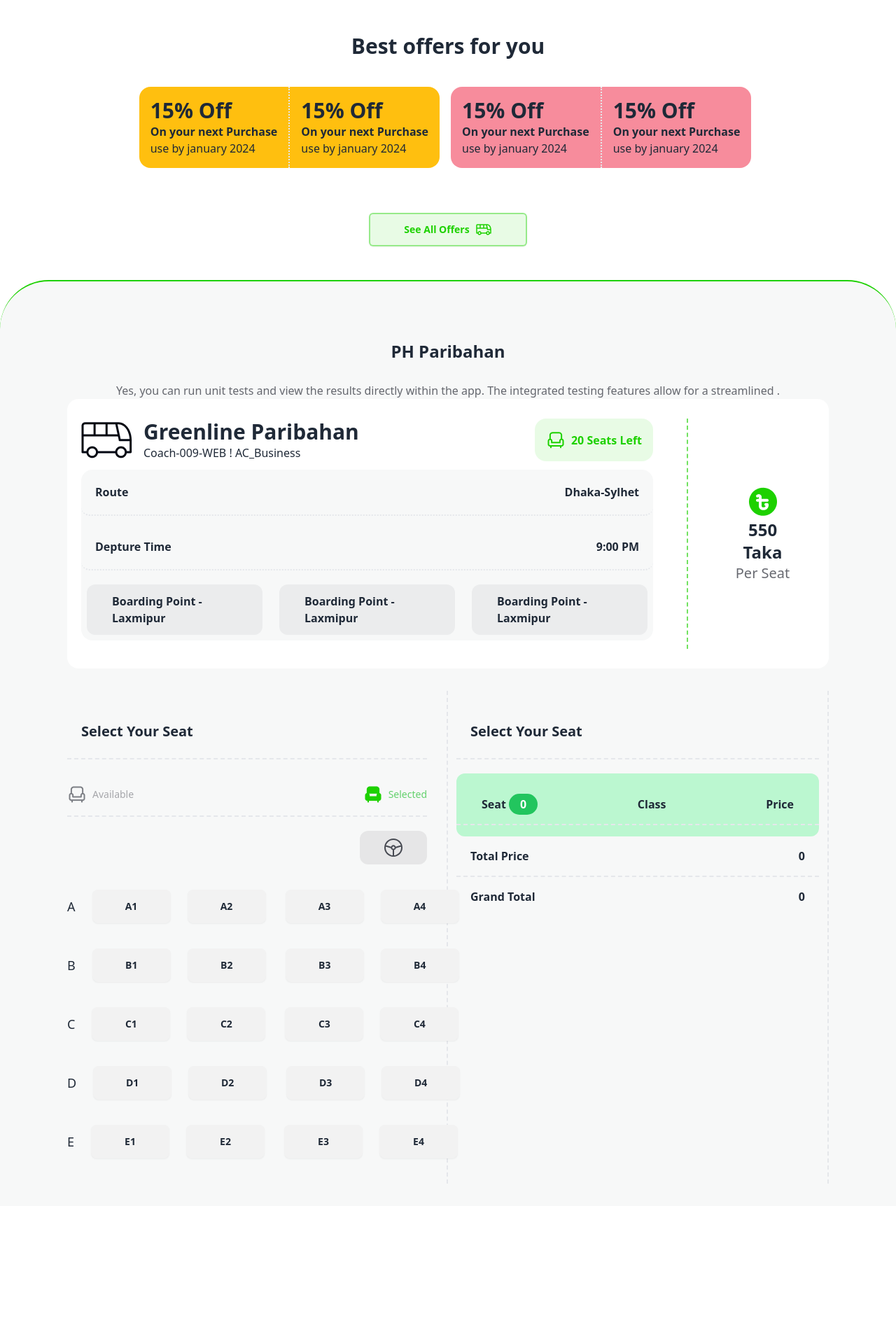
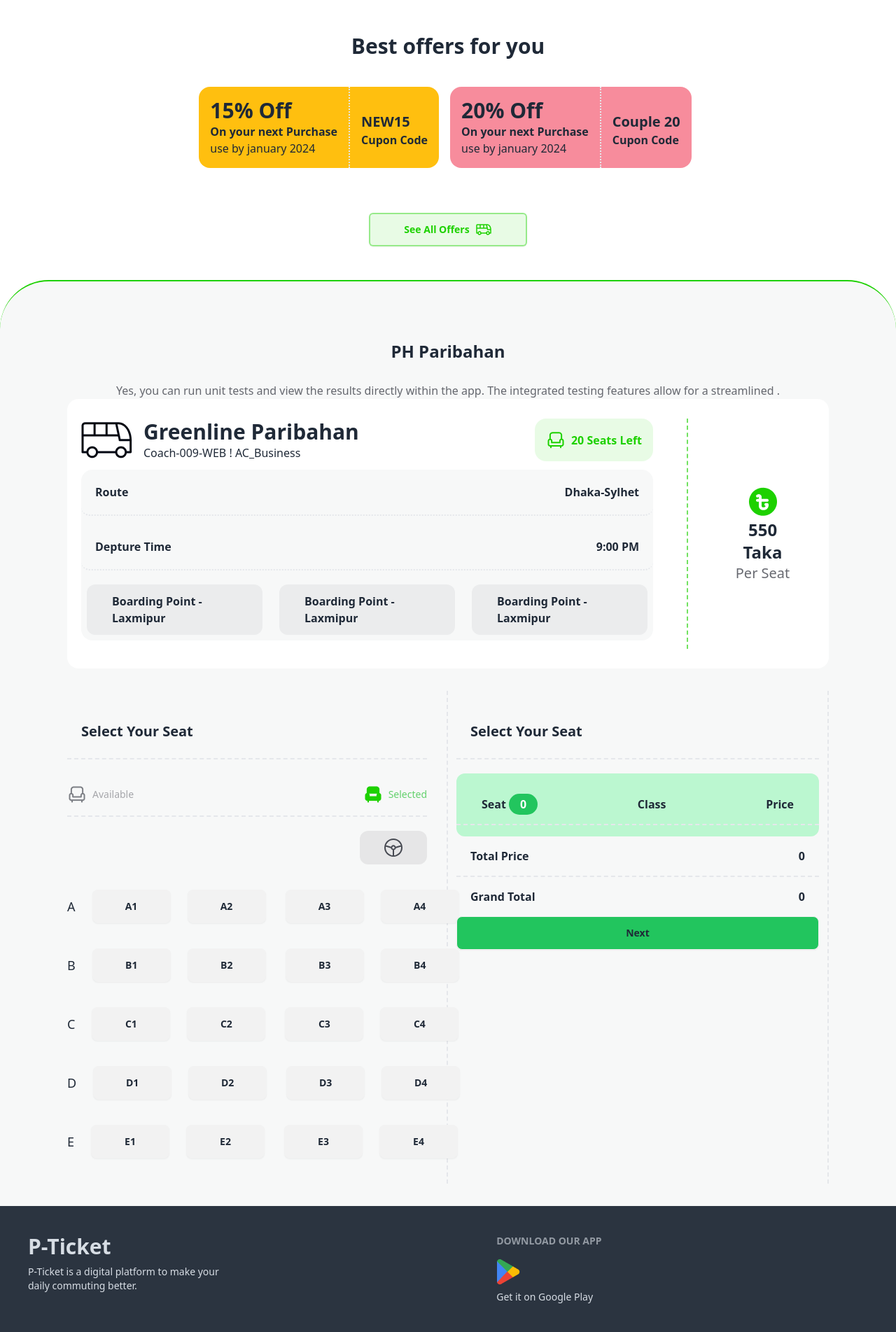
Before and after one commit to shakibwebx/Projects-bus, a plain HTML site: page index.html in a window 1280 px wide. Shown: the part 828-2731 px from the top of the page at 70% size. Before the commit the page ends 2551 px from the top, so only its background shows below. Drawn offline with nearby package versions, Linux system fonts and the light colour scheme.

Commit message:
finished task

```diff
--- a/index.html
+++ b/index.html
@@ -69,7 +69,7 @@
                   <div class="max-w-screen-md">
                     <h1 class="mb-5 text-5xl font-bold text-white">End-to-End Travel with <br> <span class="text-[#1DD100]">P Paribahan</span> </h1>
                     <p class="mb-5">Yes, you can run unit tests and view the results directly within the app. The integrated testing features allow for a streamlined .</p>
-                    <button class="btn btn-primary text-black bg-[#1DD100]">Buy Tickets</button>
+                    <button onclick="scrollToSection('ticket-info')" class="btn btn-primary text-black bg-[#1DD100]">Buy Tickets</button>
                   </div>
                 </div>
               </div>
@@ -94,23 +94,23 @@
                         </p>
 
                     </div>
+
+
                     <div class="bg-[#ffbf0f] p-4 rounded-r-2xl">
-                        <h2 class="font-extrabold text-3xl">
-                            15% Off
+                        <h2 class="font-extrabold text-xl mt-5">
+                            NEW15
                         </h2>
                         <p class="font-bold">
-                            On your next Purchase
+                            Cupon Code
                         </p>
-                        <p>
-                            use by january 2024
-                        </p>
+
 
                     </div>
 
                     <div class="flex ml-4">
                         <div class="bg-[#F78C9C] border-dotted border-r-2 p-4 rounded-l-2xl">
                             <h2 class="font-extrabold text-3xl">
-                                15% Off
+                                20% Off
                             </h2>
                             <p class="font-bold">
                                 On your next Purchase
@@ -121,15 +121,13 @@
 
                         </div>
                         <div class="bg-[#F78C9C] p-4 rounded-r-2xl">
-                            <h2 class="font-extrabold text-3xl">
-                                15% Off
-                            </h2>
+                          <h2 class="font-extrabold text-xl mt-5">
+                            Couple 20
+                        </h2>
                             <p class="font-bold">
-                                On your next Purchase
+                                Cupon Code
                             </p>
-                            <p>
-                                use by january 2024
-                            </p>
+
 
                         </div>
                     </div>
@@ -146,7 +144,7 @@
         <!-- ticket info area -->
 
 
-        <div class="bg-[#F7F8F8] px-24 pt-14 rounded-t-[70px] border-t-2 border-[#1DD100]">
+        <div id="ticket-info" class="bg-[#F7F8F8] px-24 pt-14 rounded-t-[70px] border-t-2 border-[#1DD100]">
 
           <h1 class="text-2xl font-bold text-center my-7">PH Paribahan</h1>
           <p class="text-center text-[#03071299] ">Yes, you can run unit tests and view the results directly within the app. The integrated testing features allow for a streamlined .</p>
@@ -372,6 +370,27 @@
                 </div>
 
 
+
+                <!-- Open the modal using ID.showModal() method -->
+<button class="btn bg-[#22C55E] w-full" onclick="my_modal_1.showModal()">Next</button>
+<dialog id="my_modal_1" class="modal">
+  <div class="modal-box flex flex-col justify-center items-center text-center">
+
+    <img src="images/success.png" alt="">
+    <h3 class="font-bold text-lg text-[#22C55E] my-4">SUCCESS</h3>
+    <p class="py-4">Thank you for Booking Our Bus Seats.
+      We are working hard to find the best service and deals for you. </p>
+      <p class="text-gray-300">Shortly you will find a confirmation in your email.</p>
+    <div class="modal-action">
+      <form method="dialog">
+        <!-- if there is a button in form, it will close the modal -->
+        <button class="btn bg-[#22C55E]">Continue</button>
+      </form>
+    </div>
+  </div>
+</dialog>
+
+
                 <div>
 
                 </div>
@@ -390,7 +409,30 @@
 
     </main>
 
+    <footer>
+      <footer class="footer p-10 bg-neutral text-neutral-content">
+        <aside>
+
+          <h1 class="text-3xl font-bold">P-Ticket</h1>
+
+          <p>P-Ticket is a digital platform to make your <br> daily commuting better.</p>
+        </aside>
+        <nav>
+          <h6 class="footer-title">Download Our App</h6>
+          <img src="images/playstore.png" alt=""><span>Get it on Google Play</span>
+
+        </nav>
+      </footer>
+    </footer>
+
     <script src="app.js"></script>
+    <script>
+      function scrollToSection(sectionId) {
+          var section = document.getElementById(sectionId);
+          section.scrollIntoView({ behavior: 'smooth' });
+      }
+  </script>
+
 
 </body>
 
```
